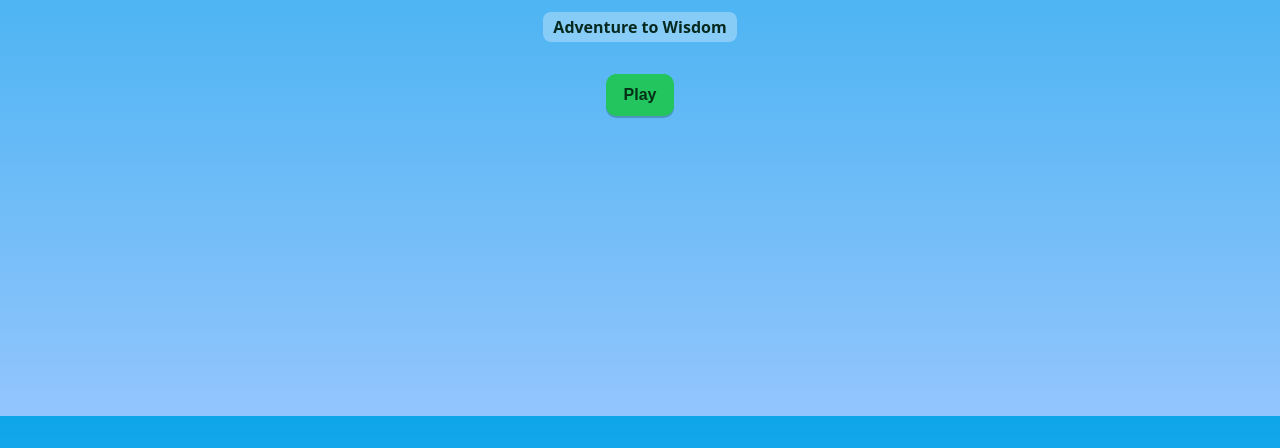
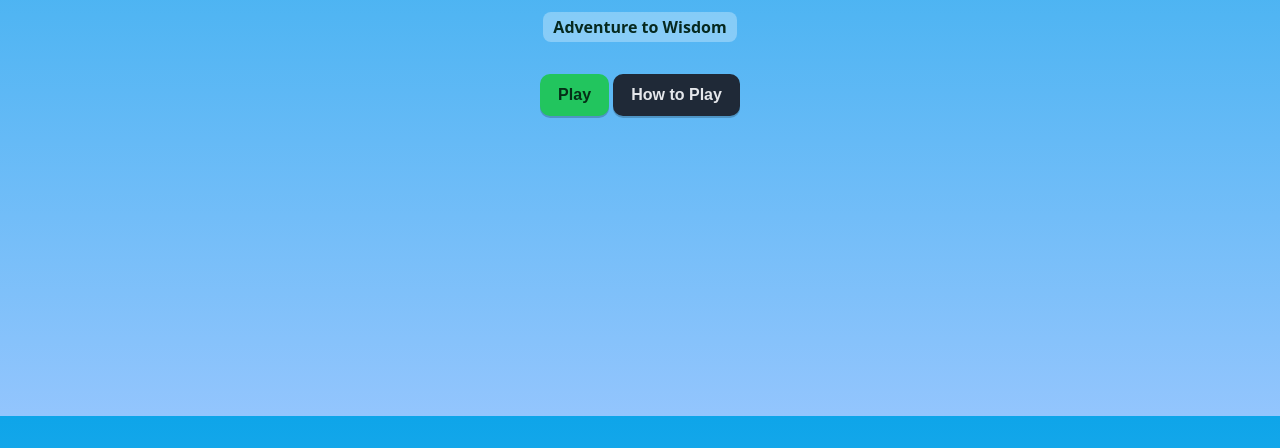
Before and after one commit to VincentMugondora/javascript, a plain HTML site: page index.html in a window 1280 px wide. Shown: the part 384-832 px from the top of the page. Drawn offline with Linux system fonts and the light colour scheme.

Commit message:
updating

```diff
--- a/index.html
+++ b/index.html
@@ -13,6 +13,7 @@
     <p class="subtitle">Adventure to Wisdom</p>
     <div class="actions">
       <button id="playBtn" class="primary">Play</button>
+      <button id="howToPlayBtn" class="secondary">How to Play</button>
     </div>
   </section>
 
```
